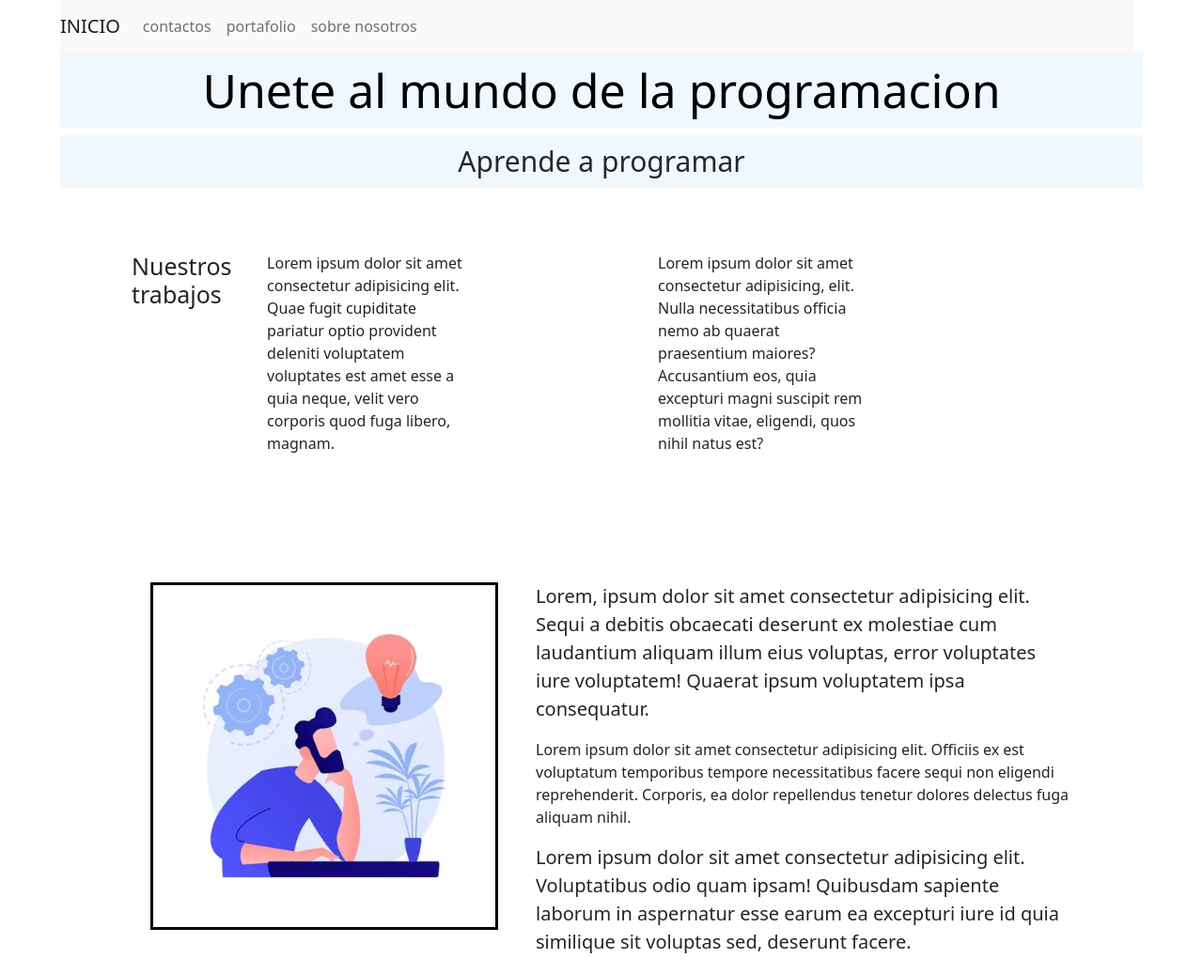
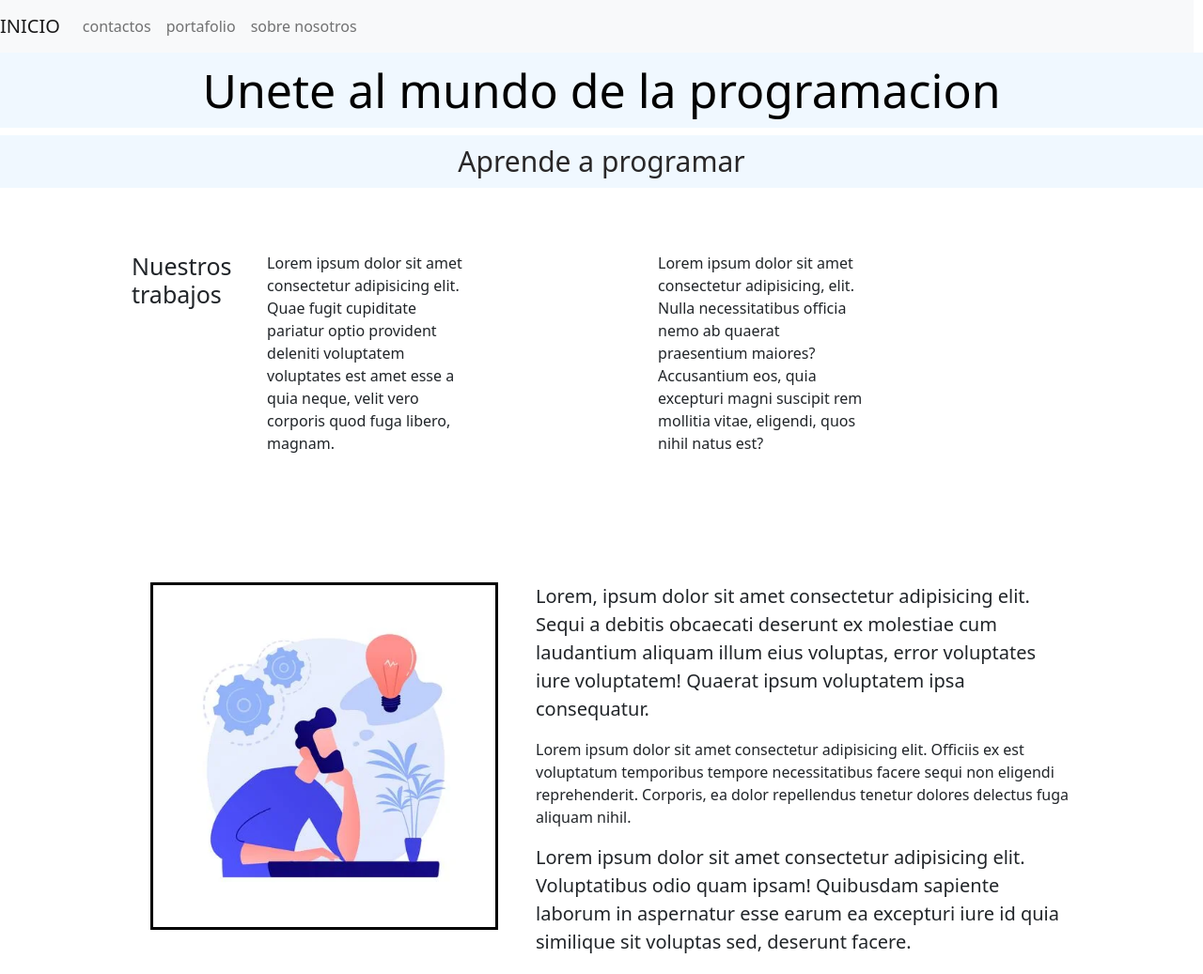
Before and after one commit to LucaPeralta/PAGINA-WEB-luca-peralta, a plain HTML site: page index.html in a window 1280 px wide. Shown: the top 1037 px of the page at 94% size. Drawn offline with nearby package versions, Linux system fonts and the light colour scheme.

Commit message:
Update styles.css

```diff
--- a/css/styles.css
+++ b/css/styles.css
@@ -263,10 +263,7 @@ ul {
 
 
 
-@media(min-width: 900px) {
-    body {
-        padding: 0 4em;
-    }
+@media(min-width: 700px) {
     .contactos-wrap {
         display: grid;
         grid-template-columns: 2fr 1fr;
```
